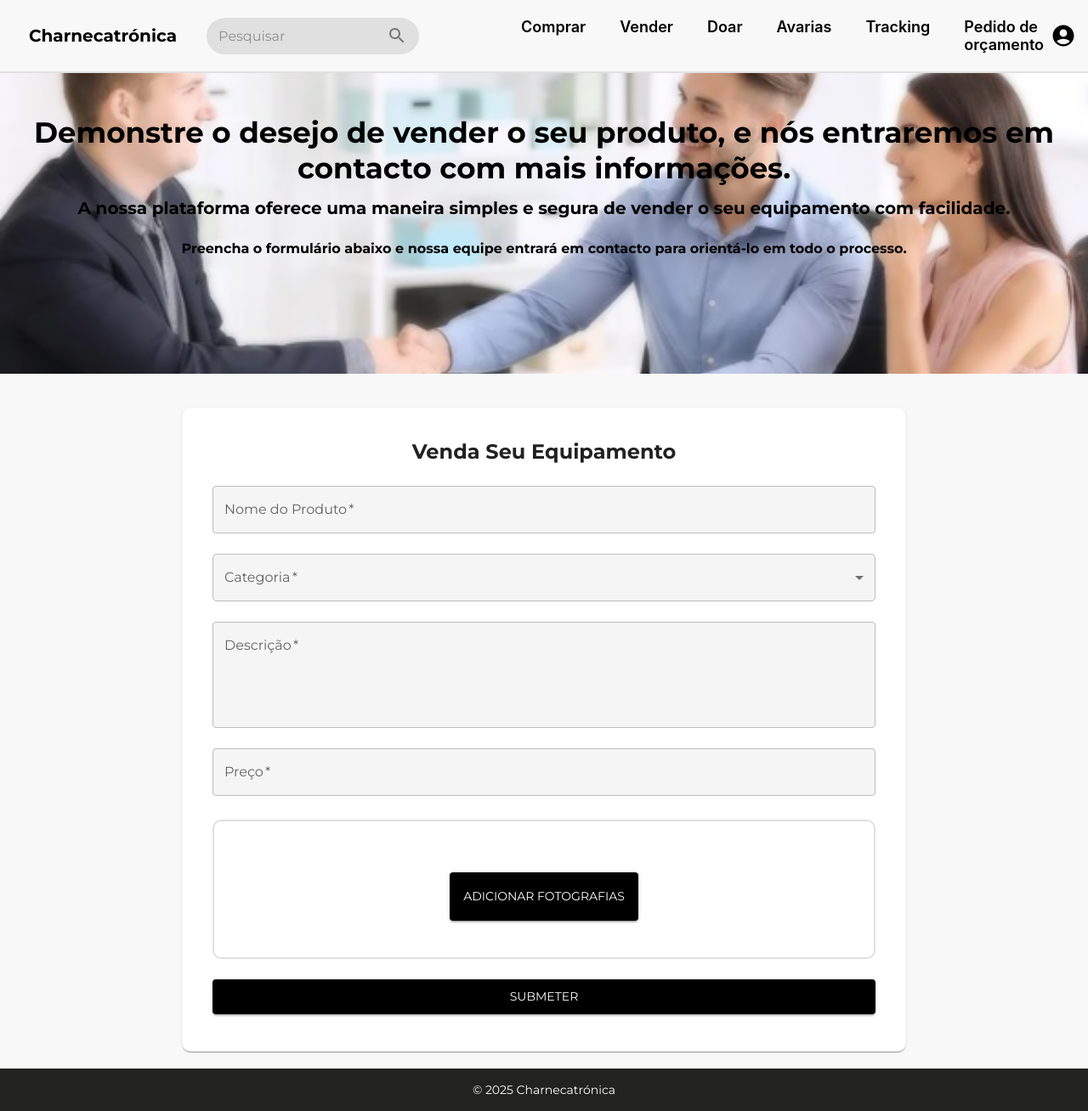
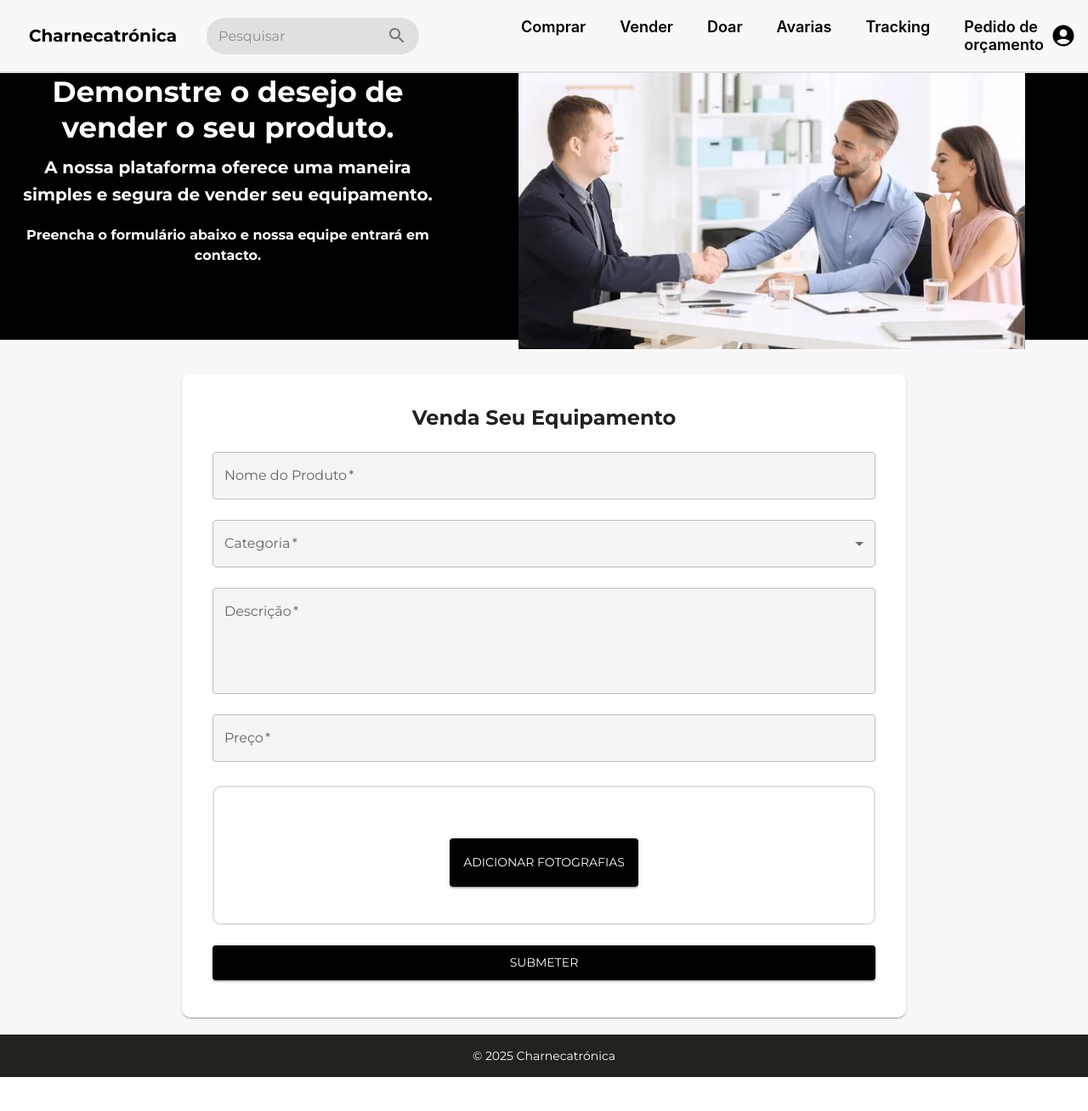
Before and after one commit to pedrorosa3/Charnecatronica, a React (Create React App) app in the folder projeto-grupo-9/: page /vender in a window 1280 px wide. Shown: the whole page at 85% size. After the commit the page ends 1268 px from the top, so only its background shows below. Built offline with nearby package versions, Linux system fonts and the light colour scheme.

Commit message:
Melhorias

```diff
--- a/projeto-grupo-9/src/Pages/OrcamentoPage.js
+++ b/projeto-grupo-9/src/Pages/OrcamentoPage.js
@@ -54,8 +54,8 @@ const OrcamentoPage = () => {
         <Box
           sx={{
             width: "80%",
-            height: "82.5%", // Altere a altura para ajustar a proporção
-            backgroundImage: "url(/images/orcamento2.jpg)",
+            height: "82.7%", // Altere a altura para ajustar a proporção
+            backgroundImage: "url(/images/)",
             backgroundSize: "cover", // Faz a imagem cobrir a área disponível
             backgroundPosition: "center bottom", // A imagem vai ser mais centralizada para baixo
             backgroundRepeat: "no-repeat",
--- a/projeto-grupo-9/src/Pages/VenderPage.js
+++ b/projeto-grupo-9/src/Pages/VenderPage.js
@@ -1,9 +1,8 @@
 import React, { useState } from "react";
-import { Box, Container, TextField, Button, Typography, Card, CardContent, Select, MenuItem, FormControl, InputLabel, IconButton } from "@mui/material";
-import { styled } from "@mui/system"; // Mantenha o styled importado
+import { Box, Container, TextField, Button, Typography, Card, CardContent, Select, MenuItem, FormControl, InputLabel } from "@mui/material";
+import { styled } from "@mui/system";
 import Header from "../Components/Header";
 import Footer from "../Components/Footer";
-import { Close as CloseIcon } from "@mui/icons-material"; // Importar o ícone de fechar
 
 const Input = styled("input")({
   display: "none",
@@ -14,7 +13,7 @@ const VenderPage = () => {
     name: "",
     description: "",
     price: "",
-    category: "", // Categoria do produto
+    category: "",
     images: [],
   });
 
@@ -24,16 +23,11 @@ const VenderPage = () => {
 
   const handlePriceChange = (e) => {
     let value = e.target.value;
-
-    // Impedir que o valor contenha mais de duas casas decimais
     const regex = /^(\d*\.?\d{0,2})/;
     let formattedValue = value.match(regex) ? value.match(regex)[0] : "";
-
-    // Prevenir valores negativos
     if (formattedValue === "" || parseFloat(formattedValue) < 0) {
       formattedValue = "";
     }
-
     setFormData({ ...formData, price: formattedValue });
   };
 
@@ -49,66 +43,37 @@ const VenderPage = () => {
   };
 
   return (
+    <Box sx={{ display: "flex", flexDirection: "column", minHeight: "100vh", backgroundColor: "#F8F8F8" }}>
+      <Header />
+
+      <Box sx={{ display: "flex", flexDirection: "row", height: "50vh", backgroundColor: "black" }}>
+        <Box sx={{ width: "40%", display: "flex", flexDirection: "column", justifyContent: "center", alignItems: "center", textAlign: "center", padding: "20px", color: "white", backgroundColor: "rgba(0, 0, 0, 0.6)" }}>
+          <Typography variant="h4" sx={{ fontWeight: "bold", marginBottom: "10px" }}>
+            Demonstre o desejo de vender o seu produto.
+          </Typography>
+          <Typography variant="h6" sx={{ fontWeight: "bold", marginBottom: "20px" }}>
+            A nossa plataforma oferece uma maneira simples e segura de vender seu equipamento.
+          </Typography>
+          <Typography variant="body1" sx={{ fontWeight: "bold" }}>
+            Preencha o formulário abaixo e nossa equipe entrará em contacto.
+          </Typography>
+        </Box>
+        <Box sx={{ width: "60%", display: "flex", justifyContent: "center", alignItems: "flex-start", backgroundColor: "black" }}>
           <Box
             sx={{
-        display: "flex",
-        flexDirection: "column",
-        minHeight: "100vh",
-        backgroundColor: "#F8F8F8",
-      }}
-    >
-      <Header /> {/* Cabeçalho */}
-
-      {/* Seção de introdução antes do formulário */}
-      <Box
-  sx={{
-    display: "flex",
-    flexDirection: "column",
-    alignItems: "center",
-    justifyContent: "center",
-    position: "relative", // Necessário para a sobreposição funcionar
-    backgroundImage: "url(/images/vendas.jpeg)", // URL da imagem de fundo
+              width: "80%",
+              height: "82.7%",
+              backgroundImage: "url(/images/vendas.jpeg)",
               backgroundSize: "cover",
-    backgroundPosition: "center",
-    color: "black",
-    height: "50vh", // altura da seção
-    textAlign: "center",
-    padding: "20px",
-    overflow: "hidden",
-  }}
->
-  {/* Camada de desfoque sobre a imagem */}
-  <Box
-    sx={{
-      position: "absolute",
-      top: 0,
-      left: 0,
-      width: "100%",
-      height: "100%",
-      backgroundImage: "url(/images/vendas.jpeg)", // Mesma imagem para sobreposição
-      backgroundSize: "cover",
-      backgroundPosition: "center",
-      filter: "blur(5px)", // Aplica o desfoque à imagem
-      opacity: 0.5, // Torna o efeito mais suave
-      zIndex: 1, // Camada abaixo do texto
+              backgroundPosition: "center bottom",
+              backgroundRepeat: "no-repeat",
+              borderTop: "80px solid black",
             }}
           />
-
-  {/* Texto sobre a imagem */}
-  <Typography variant="h4" sx={{ fontWeight: "bold", marginBottom: "10px", zIndex: 2, position: "relative" }}>
-    Demonstre o desejo de vender o seu produto, e nós entraremos em contacto com mais informações.
-  </Typography>
-  <Typography variant="h6" sx={{ fontWeight: "bold", marginBottom: "20px", zIndex: 2, position: "relative" }}>
-    A nossa plataforma oferece uma maneira simples e segura de vender o seu equipamento com facilidade.
-  </Typography>
-  <Typography variant="body1" sx={{ fontWeight: "bold", zIndex: 2, position: "relative" }}>
-    Preencha o formulário abaixo e nossa equipe entrará em contacto para orientá-lo em todo o processo.
-  </Typography>
+        </Box>
       </Box>
 
-
       <Box sx={{ display: "flex", flex: 1, paddingTop: "20px" }}>
-        {/* Container para o Formulário */}
         <Container maxWidth="md" sx={{ flex: 1, padding: "20px" }}>
           <Card sx={{ backgroundColor: "#FFFFFF", borderRadius: "10px", padding: "20px" }}>
             <CardContent>
@@ -116,155 +81,34 @@ const VenderPage = () => {
                 Venda Seu Equipamento
               </Typography>
               <form onSubmit={handleSubmit}>
-                <TextField
-                  fullWidth
-                  label="Nome do Produto"
-                  name="name"
-                  value={formData.name}
-                  onChange={handleChange}
-                  margin="normal"
-                  required
-                  sx={{
-                    backgroundColor: "#F5F5F5", // fundo de campo de entrada
-                    borderRadius: "5px",
-                  }}
-                />
-
-                {/* Categoria */}
+                <TextField fullWidth label="Nome do Produto" name="name" value={formData.name} onChange={handleChange} margin="normal" required sx={{ backgroundColor: "#F5F5F5", borderRadius: "5px" }} />
                 <FormControl fullWidth margin="normal" required>
                   <InputLabel id="category-label">Categoria</InputLabel>
-                  <Select
-                    labelId="category-label"
-                    id="category"
-                    name="category"
-                    value={formData.category}
-                    onChange={handleChange}
-                    sx={{
-                      backgroundColor: "#F5F5F5", // fundo de campo de entrada
-                      borderRadius: "5px",
-                    }}
-                  >
+                  <Select labelId="category-label" id="category" name="category" value={formData.category} onChange={handleChange} sx={{ backgroundColor: "#F5F5F5", borderRadius: "5px" }}>
                     <MenuItem value="Telemóveis">Telemóveis</MenuItem>
                     <MenuItem value="Portáteis">Portáteis</MenuItem>
                     <MenuItem value="Monitores">Monitores</MenuItem>
                     <MenuItem value="Tablets">Tablets</MenuItem>
                   </Select>
                 </FormControl>
-
-                <TextField
-                  fullWidth
-                  label="Descrição"
-                  name="description"
-                  value={formData.description}
-                  onChange={handleChange}
-                  margin="normal"
-                  multiline
-                  rows={4}
-                  required
-                  sx={{
-                    backgroundColor: "#F5F5F5", // fundo de campo de entrada
-                    borderRadius: "5px",
-                  }}
-                />
-                <TextField
-                  fullWidth
-                  label="Preço"
-                  name="price"
-                  type="text"
-                  value={formData.price}
-                  onChange={handlePriceChange}
-                  margin="normal"
-                  required
-                  placeholder="0,00€" // Valor inicial como placeholder
-                  sx={{
-                    backgroundColor: "#F5F5F5", // fundo de campo de entrada
-                    borderRadius: "5px",
-                  }}
-                />
-
-                {/* Upload de Fotos - Novo Layout */}
-                <Box
-  sx={{
-    display: "flex",
-    flexDirection: "column",
-    justifyContent: "center",
-    alignItems: "center",
-    border: "2px solid #E0E0E0", // Borda cinza clara, igual aos outros campos
-    borderRadius: "10px",
-    padding: "30px", // Maior padding para aumentar a caixa
-    marginTop: "20px",
-    cursor: "pointer",
-    minHeight: "100px", // Caixa maior
-    position: "relative",
-    overflow: "hidden",
-    backgroundColor: "#FFF", // Fundo branco para destaque
-  }}
->
-
-
-
-  {/* Área de Upload de Imagem */}
-
+                <TextField fullWidth label="Descrição" name="description" value={formData.description} onChange={handleChange} margin="normal" multiline rows={4} required sx={{ backgroundColor: "#F5F5F5", borderRadius: "5px" }} />
+                <TextField fullWidth label="Preço" name="price" type="text" value={formData.price} onChange={handlePriceChange} margin="normal" required placeholder="0,00€" sx={{ backgroundColor: "#F5F5F5", borderRadius: "5px" }} />
+                <Box sx={{ display: "flex", flexDirection: "column", justifyContent: "center", alignItems: "center", border: "2px solid #E0E0E0", borderRadius: "10px", padding: "30px", marginTop: "20px", cursor: "pointer", minHeight: "100px", backgroundColor: "#FFF" }}>
                   <label htmlFor="image-upload">
-      <Input
-        accept="image/*"
-        id="image-upload"
-        multiple
-        type="file"
-        onChange={handleImageUpload}
-      />
-      <Button
-        variant="contained"
-        component="span"
-        sx={{
-          mt: 2,
-          py:2,
-          backgroundColor: "#000", // Cor preta para o botão
-          color: "#FFF",
-          "&:hover": {
-            backgroundColor: "#333", // Cinza escuro no hover
-          },
-        }}
-      >
-        Adicionar Fotografias
-      </Button>
+                    <Input accept="image/*" id="image-upload" multiple type="file" onChange={handleImageUpload} />
+                    <Button variant="contained" component="span" sx={{ mt: 2, py: 2, backgroundColor: "#000", color: "#FFF", "&:hover": { backgroundColor: "#333" } }}>Adicionar Fotografias</Button>
                   </label>
-
-
-  {/* Quantidade de imagens selecionadas */}
                   {formData.images.length > 0 && (
-    <Typography sx={{ mt: 2, color: "#000" }}>
-      {formData.images.length} {formData.images.length === 1 ? "imagem selecionada" : "imagens selecionadas"}
-    </Typography>
+                    <Typography sx={{ mt: 2, color: "#000" }}>{formData.images.length} {formData.images.length === 1 ? "imagem selecionada" : "imagens selecionadas"}</Typography>
                   )}
                 </Box>
-
-
-
-
-                <Button
-                  type="submit"
-                  variant="contained"
-                  fullWidth
-                  sx={{
-                    mt: 3,
-                    backgroundColor: "#000", // cor de fundo preta
-                    color: "#fff",
-                    py: 1,
-                    "&:hover": {
-                      backgroundColor: "#333", // cor de fundo no hover
-                    },
-                  }}
-                >
-                  Submeter
-                </Button>
+                <Button type="submit" variant="contained" fullWidth sx={{ mt: 3, backgroundColor: "#000", color: "#fff", py: 1, "&:hover": { backgroundColor: "#333" } }}>Submeter</Button>
               </form>
             </CardContent>
           </Card>
         </Container>
       </Box>
-
-      <Footer /> {/* Rodapé */}
+      <Footer />
     </Box>
   );
 };
```
Lines whose indentation alone changed are shown as unchanged.
